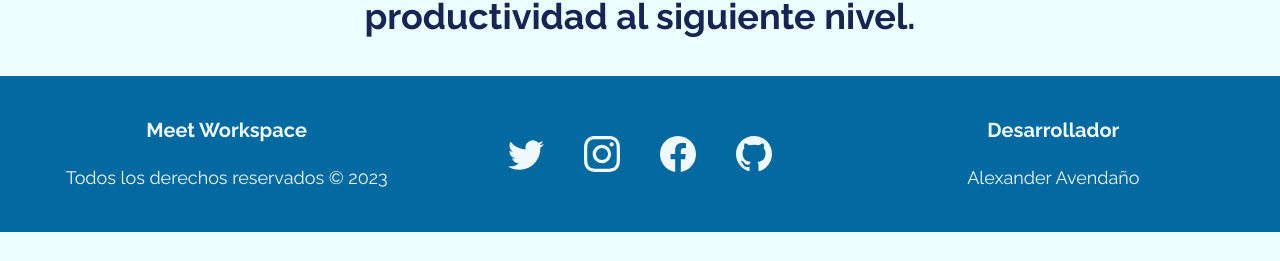
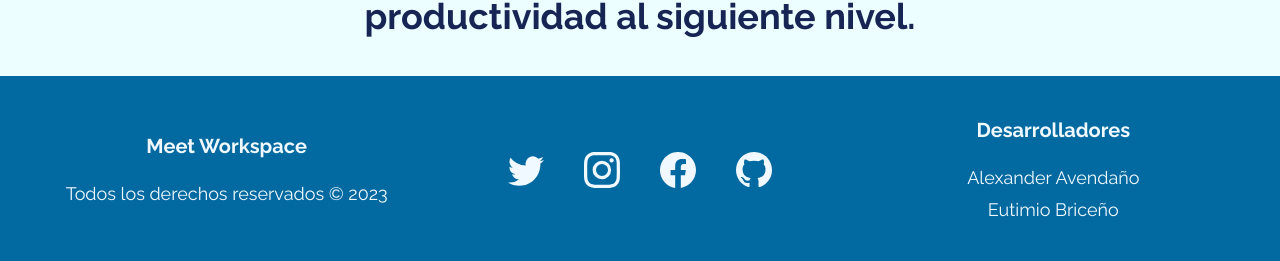
Before and after one commit to Avendaosander/Meet-Workspaces, a React (Vite) app: page / in a window 1280 px wide. Shown: the part 2128-2389 px from the top of the page. Before the commit the page ends 2360 px from the top, so only its background shows below. Built offline with nearby package versions, Linux system fonts and the light colour scheme; no server answers; a web font is replaced by a local one.

Commit message:
Formulario de reserva

```diff
--- a/src/components/Footer.jsx
+++ b/src/components/Footer.jsx
@@ -5,7 +5,7 @@ function Footer() {
    const {pathname} = useLocation()
    const pinUp = pathname === '/reservations' || pathname === '/dashboard'
 	return (
-		<footer className={`${pinUp && 'absolute bottom-0'} grid md:grid-cols-2 lg:grid-cols-3 bg-sky-700 text-sky-50 text-center gap-10 p-5 md:p-10 w-full`}>
+		<footer className={`${pinUp && 'absolute bottom-0'} grid md:grid-cols-2 lg:grid-cols-3 bg-sky-700 text-sky-50 text-center gap-10 p-5 md:p-10 w-full place-items-center`}>
 			<section className='md:row-start-1 lg:row-auto flex flex-col gap-5'>
 				<strong className='text-xl'>Meet Workspace</strong>
 				<p className='text-lg'>Todos los derechos reservados © 2023</p>
@@ -19,8 +19,11 @@ function Footer() {
             </a>
          </section>
 			<section className='md:row-start-1 lg:row-auto flex flex-col gap-5'>
-            <strong className='text-xl'>Desarrollador</strong>
-            <a href='https://github.com/avendaosander' target='_blank' rel="noopener noreferrer" className='text-lg hover:scale-110'>Alexander Avendaño</a>
+            <strong className='text-xl'>Desarrolladores</strong>
+            <div className='flex flex-col gap-1'>
+               <a href='https://github.com/avendaosander' target='_blank' rel="noopener noreferrer" className='text-lg hover:scale-110'>Alexander Avendaño</a>
+               <a href='https://github.com/alejo2608' target='_blank' rel="noopener noreferrer" className='text-lg hover:scale-110'>Eutimio Briceño</a>
+            </div>
          </section>
 		</footer>
 	)
--- a/src/components/FormReservation.jsx
+++ b/src/components/FormReservation.jsx
@@ -5,7 +5,7 @@ function FormReservation({ setShowForm }) {
 	const fechaActual = formatearFechaInput(new Date())
 	const precio = 'FREE'
 	return (
-		<article className='fixed top-0 h-screen w-full bg-black/50 z-10 p-5 flex justify-center items-center'>
+		<article className='fixed top-0 h-screen w-full bg-black/50 z-50 p-5 flex justify-center items-center'>
 			<form className='flex flex-col gap-8 px-5 bg-cyan-100 py-10 rounded-xl ring-2 ring-sky-700 w-[300px] min-500:w-[400px]'>
 				<h2 className='text-center text-2xl font-bold'>Reservación</h2>
 				<div className='relative z-0 w-full '>
```
